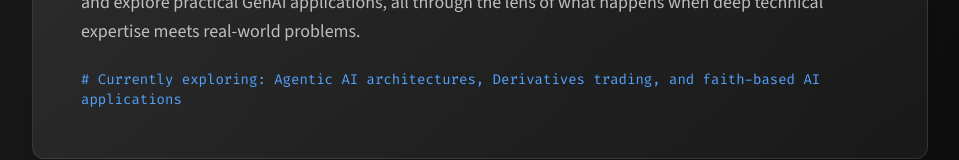
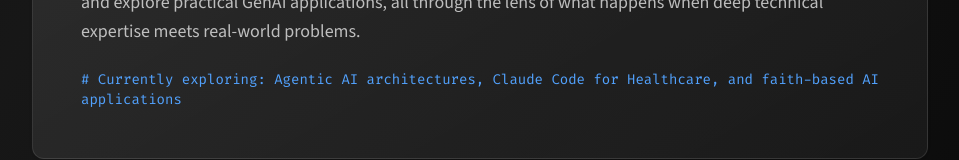
Before and after one commit to paullopez-ai/paullopez-landing, a Next.js app: page / in a window 1280 px wide. Shown: the part 1675-1835 px from the top of the page, without its empty margins (160-1119 px from the left). Built offline with nearby package versions, Linux system fonts and the light colour scheme.

Commit message:
Update current exploration focus to Claude Code for Healthcare

```diff
--- a/src/app/page.tsx
+++ b/src/app/page.tsx
@@ -304,7 +304,7 @@ export default function LandingPage() {
 
                     </p>
                     <div className="mt-6 font-mono text-sm text-blue-400">
-                      # Currently exploring: Agentic AI architectures, Derivatives trading, and faith-based AI applications
+                      # Currently exploring: Agentic AI architectures, Claude Code for Healthcare, and faith-based AI applications
                     </div>
                   </div>
                 </CardContent>
```
